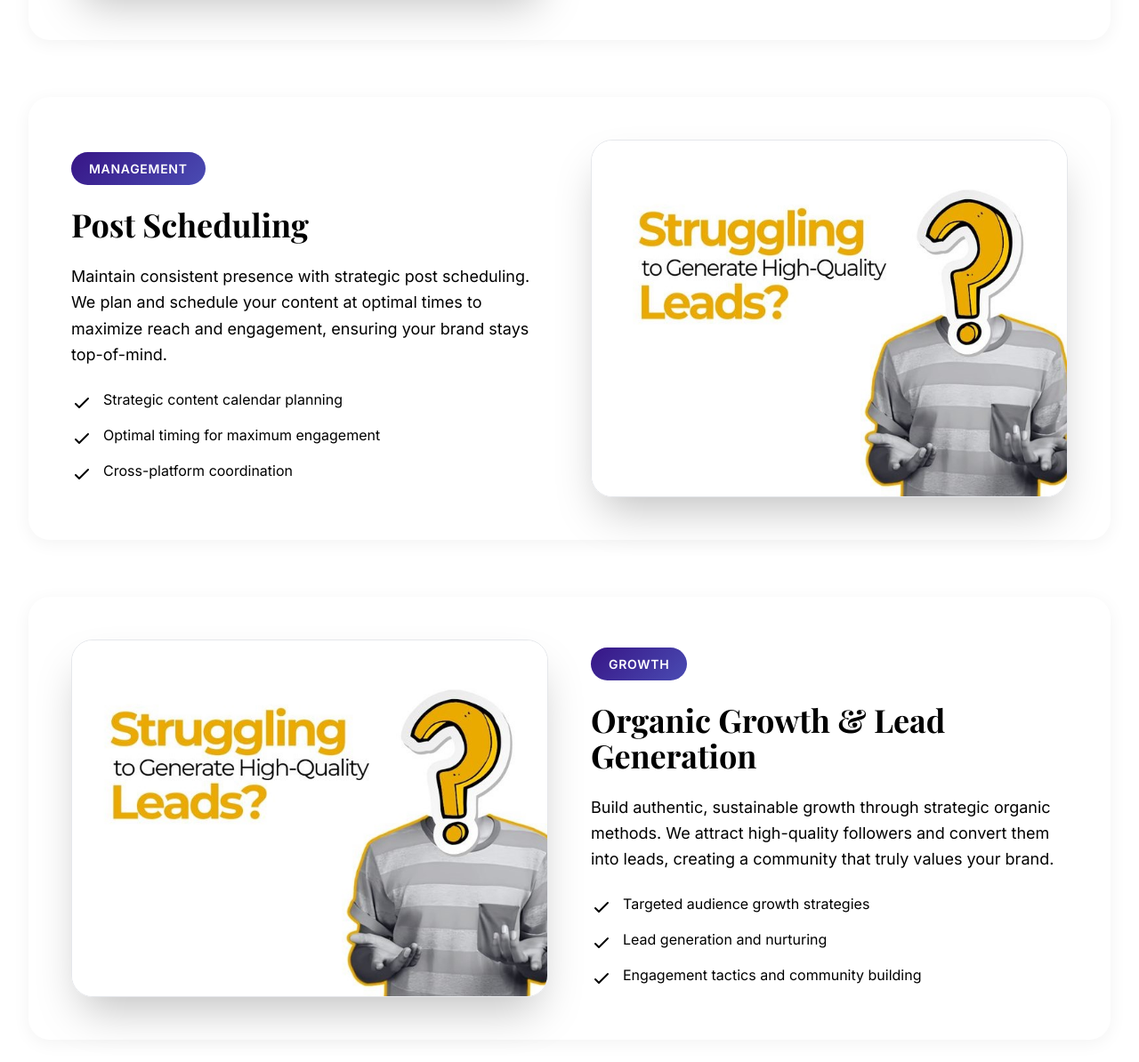
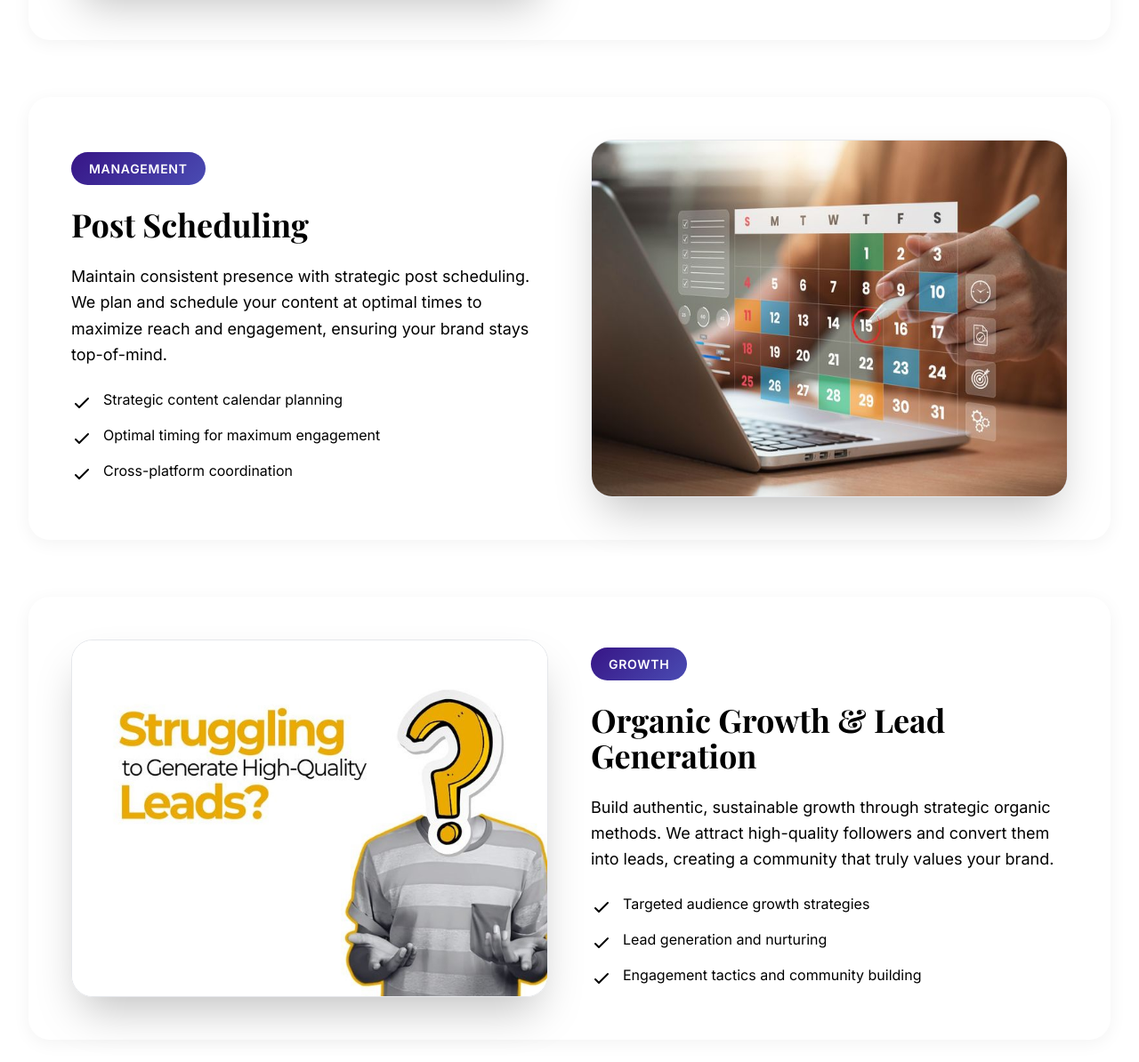
Before and after one commit to happygadda-oss/SyndeoStudio, a website: page services.html in a window 1280 px wide. Shown: the part 3177-4371 px from the top of the page at 89% size. Drawn offline with nearby package versions, Linux system fonts and the light colour scheme.

Commit message:
Update services.html

```diff
--- a/services.html
+++ b/services.html
@@ -593,8 +593,8 @@
                 class="rounded-3xl overflow-hidden shadow-2xl border border-gray-200"
               >
                 <img
-                  src="lead.jpg"
-                  alt="Lead generation and organiuc growth "
+                  src="schedul.jpg"
+                  alt="Post scheduling "
                   class="w-full h-[400px] hover:scale-105 transition duration-500"
                 />
               </div>
@@ -611,8 +611,8 @@
               >
                 <img
                   src="lead.jpg"
-                  alt="Organic Growth and Lead Generation"
-                  class="w-full h-[400px] object-cover hover:scale-105 transition duration-500"
+                  alt="Lead generation and organiuc growth "
+                  class="w-full h-[400px] hover:scale-105 transition duration-500"
                 />
               </div>
             </div>
```
